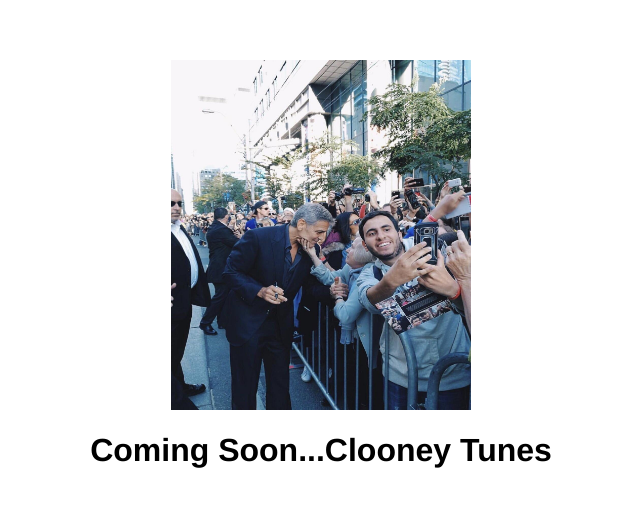
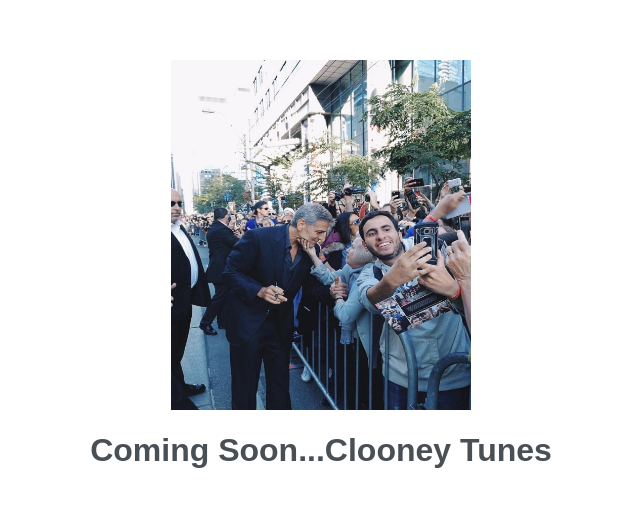
Before and after one commit to AdamJosephKalimi/git-101, a plain HTML site: page index.html in a window 1280 px wide. Shown: the part 125-632 px from the top of the page, without its empty margins (319-959 px from the left). Drawn offline with Linux system fonts and the light colour scheme.

Commit message:
changed text opacity and additional practice

```diff
--- a/index.html
+++ b/index.html
@@ -8,7 +8,9 @@
 <body>
   <div id="container">
 	  <img id="logo" src="clooney_lady.jpg" alt="">
-	  <h1>Coming Soon...Clooney Tunes</h1>
+	  <div id="text">
+	    <h1>Coming Soon...Clooney Tunes</h1>
+	  </div>
   </div>
 </body>
 </html>
--- a/style.css
+++ b/style.css
@@ -1,6 +1,6 @@
 body {
 	margin: 0;
-	font-family: Helvetica;
+	font-family: sans-serif;
 }
 
 #logo {
@@ -15,3 +15,8 @@ body {
 	height: 100vh;
 	flex-direction: column;
 }
+
+#text {
+	opacity: .9;
+	color: #353d43;
+}
```
